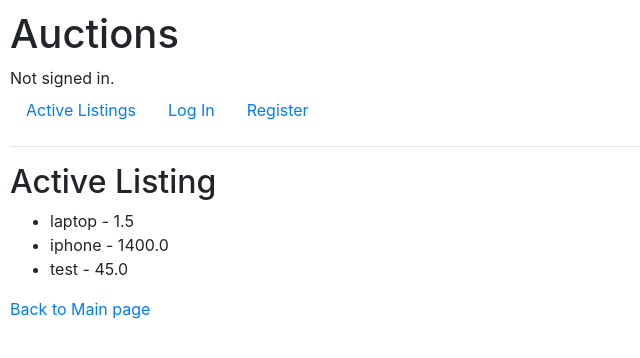
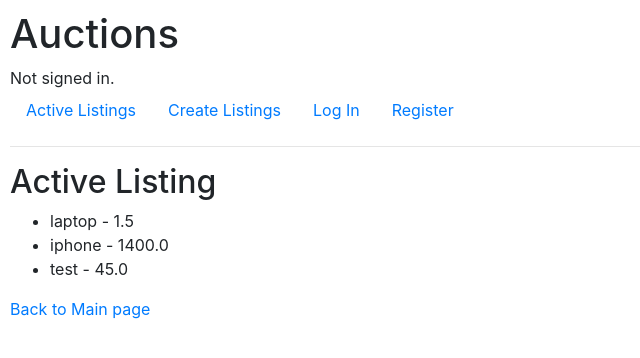
Before and after one commit to Suguru1114/CS50-commerce, a Django app: page /active_listing/ in a window 1280 px wide. Shown: the top 358 px of the page, without its empty margins (0-640 px from the left). Run offline with Django 3.2, Linux system fonts and the light colour scheme; data comes from the database, SQL or seed files in the repository; both versions use the stored data as it was after the commit; some libraries are stand-ins or nearby versions.

Commit message:
fix create new function

```diff
--- a/auctions/templates/auctions/layout.html
+++ b/auctions/templates/auctions/layout.html
@@ -20,6 +20,10 @@
             <li class="nav-item">
                 <a class="nav-link" href="{% url 'active_listing' %}">Active Listings</a>
             </li>
+
+            <li class="nav-item">
+                <a class="nav-link" href="{% url 'create_listing' %}">Create Listings</a>
+            </li>
             {% if user.is_authenticated %}
                 <li class="nav-item">
                     <a class="nav-link" href="{% url 'logout' %}">Log Out</a>
--- a/auctions/urls.py
+++ b/auctions/urls.py
@@ -7,7 +7,7 @@ urlpatterns = [
     path("login", views.login_view, name="login"),
     path("logout", views.logout_view, name="logout"),
     path("register", views.register, name="register"),
-    # path('create_listing/', views.create_listing, name='create_listing'),
+    path('create_listing/', views.create_listing, name='create_listing'),
     path('active_listing/', views.active_listing, name='active_listing'),
 
 
```
Also changed, not shown: db.sqlite3.
